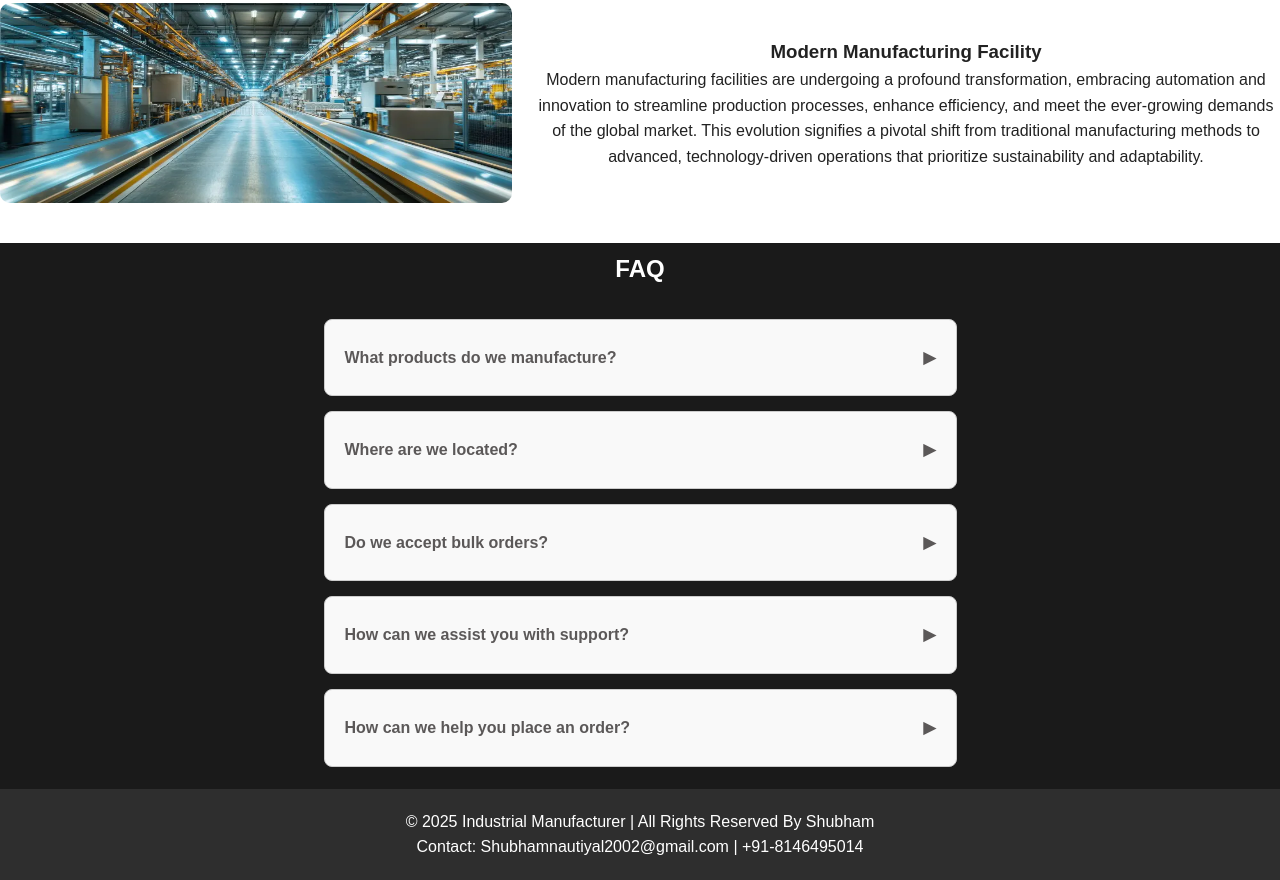
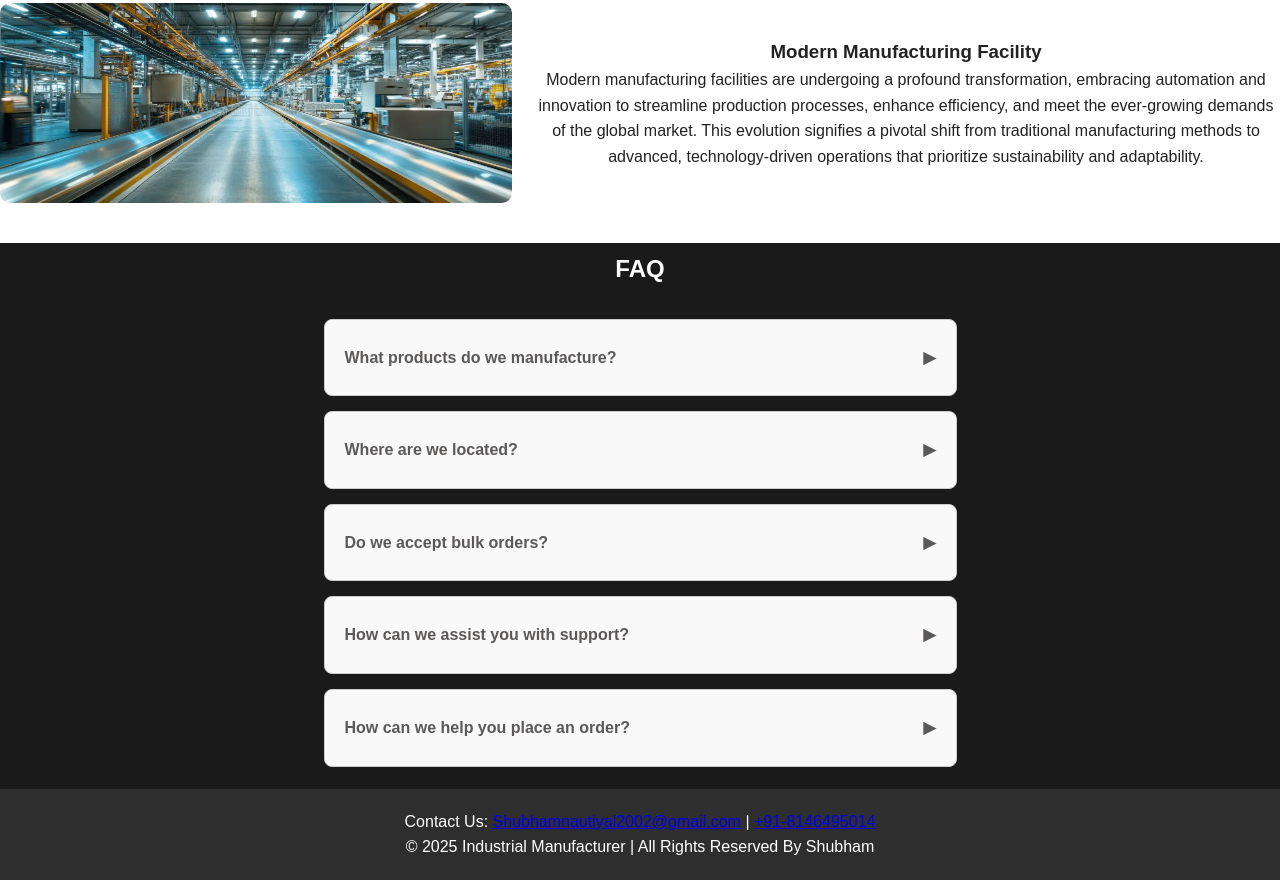
Before and after one commit to shubham8146/Assignment-Industry, a plain HTML site: page index.html in a window 1280 px wide. Shown: the part 1633-2513 px from the top of the page. Drawn offline with Linux system fonts and the light colour scheme.

Commit message:
Update index.html

```diff
--- a/index.html
+++ b/index.html
@@ -93,7 +93,6 @@
                 <summary>What products do we manufacture?</summary>
                 <p>We manufacture fasteners, screws, and rods for industrial use.</p>
             </details>
-
             <details>
                 <summary>Where are we located?</summary>
                 <p>Our manufacturing facility is located in [Ludhiana, India].</p>
@@ -116,8 +115,9 @@
     </section>
 
     <footer id="contact">
+        <p>Contact Us: <a href="mailto:Shubhamnautiyal2002@gmail.com">Shubhamnautiyal2002@gmail.com</a>
+            | <a href="+91-8146495014">+91-8146495014</a></p>
         <p>© 2025 Industrial Manufacturer | All Rights Reserved By Shubham</p>
-        <p>Contact: Shubhamnautiyal2002@gmail.com | +91-8146495014</p>
     </footer>
     <script>
         const hamburger = document.querySelector('.hamburger');
```
